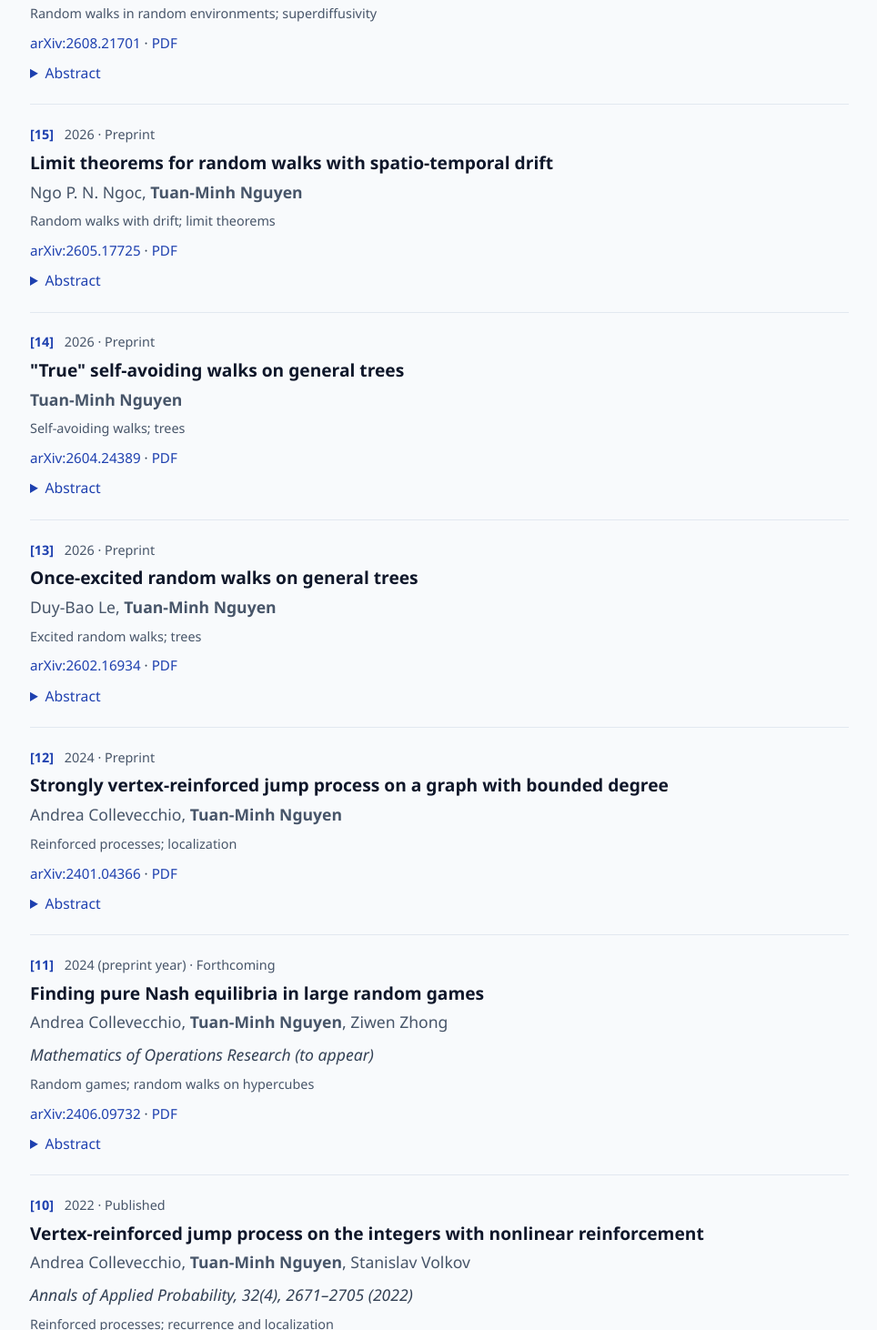
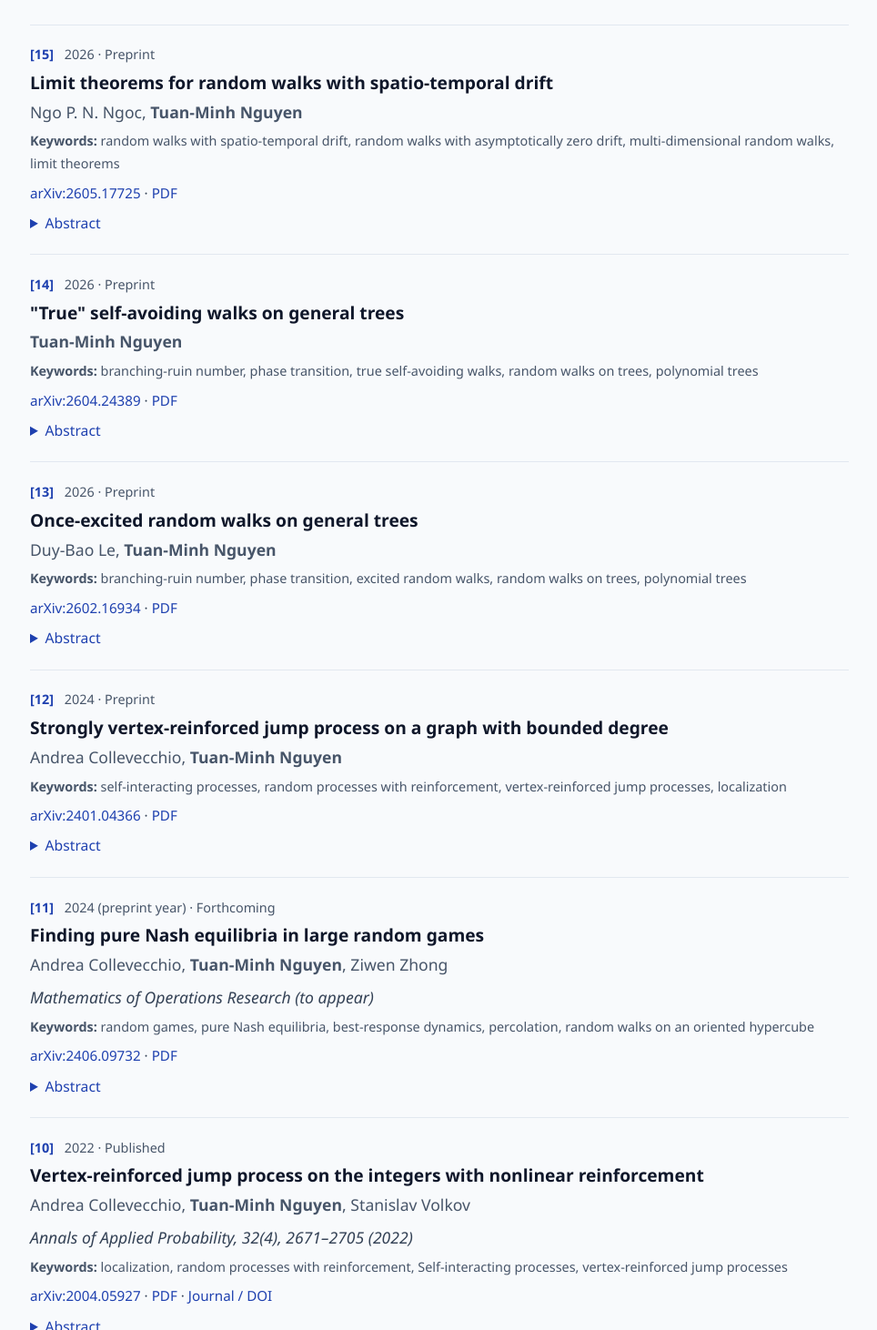
Before and after one commit to tuan-minh-nguyen/tuan-minh-nguyen.github.io, a plain HTML site: page publications.html in a window 1280 px wide. Shown: the part 1338-2800 px from the top of the page at 91% size, without its empty margins (157-1121 px from the left). Drawn offline with nearby package versions, Linux system fonts and the light colour scheme.

Commit message:
Replace generated topic labels with verified author keywords

```diff
--- a/publications.html
+++ b/publications.html
@@ -225,7 +225,7 @@
 
 <p class="intro">Papers and preprints in reverse publication-number order. Select a title to read the paper, or expand its abstract.</p>
 <div class="pub-controls" id="pub-controls" hidden>
-  <div><label for="paper-search">Search papers</label><input type="search" id="paper-search" placeholder="Title, author, topic, year"></div>
+  <div><label for="paper-search">Search papers</label><input type="search" id="paper-search" placeholder="Title, author, keyword, year"></div>
   <div><label for="paper-status">Publication status</label><select id="paper-status"><option value="all">All papers</option><option value="published">Published</option><option value="forthcoming">Forthcoming</option><option value="preprint">Preprints</option><option value="earlier">Earlier drafts / manuscripts</option></select></div>
   <button type="button" id="toggle-summaries" aria-expanded="false">Expand abstracts</button>
 </div>
@@ -235,7 +235,7 @@
     <div class="paper-meta"><span class="paper-number">[18]</span> <span>2026 · Preprint</span></div>
     <h3 class="paper-title"><a href="https://arxiv.org/abs/2610.10162">Limit shapes for centrally excited walks</a></h3>
     <p class="paper-authors"><a href="https://nitromannitol.github.io/">Ahmed Bou-Rabee</a>, <strong>Tuan-Minh Nguyen</strong>, Yuval Peres, <a href="https://www.cmap.polytechnique.fr/~arvind.singh/research.html">Arvind Singh</a></p>
-    <p class="topics">Excited random walks; limit shapes</p>
+
     <p class="links"><a href="https://arxiv.org/abs/2610.10162">arXiv:2610.10162</a> <span aria-hidden="true">·</span> <a href="https://arxiv.org/pdf/2610.10162">PDF</a></p>
     <p class="paper-journal">Earlier independent draft: <a href="https://arxiv.org/abs/2610.07724">Shape theorem for excited random walks on the integer lattice</a> (arXiv:2610.07724).</p>
     <details class="paper-abstract" data-arxiv="2610.10162"><summary>Abstract</summary><p class="abstract-text">We study random walks whose first departure from each nonzero vertex is biased towards the origin, and establish limit shapes for their ranges.</p><p class="abstract-source"><span class="abstract-note">Summary (original abstract not loaded).</span></p></details>
@@ -246,7 +246,7 @@
     <h3 class="paper-title"><a href="https://arxiv.org/abs/2609.11046">Recurrence and transience of random walks with drift \(\rho x^{\alpha}/t^{\beta}\)</a></h3>
     <p class="paper-authors">Ngo P. N. Ngoc, <strong>Tuan-Minh Nguyen</strong></p>
 
-    <p class="topics">Random walks with drift; recurrence and transience</p>
+
     <p class="links"><a href="https://arxiv.org/abs/2609.11046">arXiv:2609.11046</a> <span aria-hidden="true">·</span> <a href="https://arxiv.org/pdf/2609.11046">PDF</a></p>
     <details class="paper-abstract" data-arxiv="2609.11046"><summary>Abstract</summary><p class="abstract-text">We study recurrence and transience for walks whose conditional drift depends polynomially on their position and time.</p><p class="abstract-source"><span class="abstract-note">Summary (original abstract not loaded).</span></p></details>
 </article>
@@ -256,7 +256,7 @@
     <h3 class="paper-title"><a href="https://arxiv.org/abs/2608.21701">Superdiffusivity of random walks on the three-dimensional randomly oriented Manhattan lattice</a></h3>
     <p class="paper-authors"><strong>Tuan-Minh Nguyen</strong></p>
 
-    <p class="topics">Random walks in random environments; superdiffusivity</p>
+
     <p class="links"><a href="https://arxiv.org/abs/2608.21701">arXiv:2608.21701</a> <span aria-hidden="true">·</span> <a href="https://arxiv.org/pdf/2608.21701">PDF</a></p>
     <details class="paper-abstract" data-arxiv="2608.21701"><summary>Abstract</summary><p class="abstract-text">We establish that in dimension three the diffusion coefficient grows, in the Tauberian sense, as the square root of the logarithm of time, up to iterated-logarithmic corrections.</p><p class="abstract-source"><span class="abstract-note">Summary (original abstract not loaded).</span></p></details>
 </article>
@@ -266,7 +266,7 @@
     <h3 class="paper-title"><a href="https://arxiv.org/abs/2605.17725">Limit theorems for random walks with spatio-temporal drift</a></h3>
     <p class="paper-authors">Ngo P. N. Ngoc, <strong>Tuan-Minh Nguyen</strong></p>
 
-    <p class="topics">Random walks with drift; limit theorems</p>
+    <p class="topics"><strong>Keywords:</strong> random walks with spatio-temporal drift, random walks with asymptotically zero drift, multi-dimensional random walks, limit theorems</p>
     <p class="links"><a href="https://arxiv.org/abs/2605.17725">arXiv:2605.17725</a> <span aria-hidden="true">·</span> <a href="https://arxiv.org/pdf/2605.17725">PDF</a></p>
     <details class="paper-abstract" data-arxiv="2605.17725"><summary>Abstract</summary><p class="abstract-text">We consider discrete-time walks in \(\mathbb R^d\) with a conditional drift that decreases polynomially with time and increases polynomially with distance from the origin. These models are connected to self-interacting random processes. Assuming that the increments admit a moment of some order \(p&gt;2\), we investigate the limiting behaviour. When the drift is linear in the position, a phase transition occurs among Gaussian distributional limits of the normalized walk. For nonlinear drift, a critical line separates three regimes: a Gaussian limit, a non-Gaussian limit described by the stationary law of a stochastic differential equation, and almost sure localization of the normalized walk on a hypersphere.</p><p class="abstract-source"><span class="abstract-note">Summary (original abstract not loaded).</span></p></details>
 </article>
@@ -276,7 +276,7 @@
     <h3 class="paper-title"><a href="https://arxiv.org/abs/2604.24389">&quot;True&quot; self-avoiding walks on general trees</a></h3>
     <p class="paper-authors"><strong>Tuan-Minh Nguyen</strong></p>
 
-    <p class="topics">Self-avoiding walks; trees</p>
+    <p class="topics"><strong>Keywords:</strong> branching-ruin number, phase transition, true self-avoiding walks, random walks on trees, polynomial trees</p>
     <p class="links"><a href="https://arxiv.org/abs/2604.24389">arXiv:2604.24389</a> <span aria-hidden="true">·</span> <a href="https://arxiv.org/pdf/2604.24389">PDF</a></p>
     <details class="paper-abstract" data-arxiv="2604.24389"><summary>Abstract</summary><p class="abstract-text">We investigate true self-avoiding walks on infinite locally finite trees. Starting at the root, the walk chooses an incident edge at each step with probability proportional to its weight; an edge traversed \(n\) times has weight \(w(n)=\exp(-\beta n)\). We establish a sharp recurrence–transience transition in terms of the branching-ruin number of the tree, which is also the Hausdorff dimension of its boundary for a suitable metric. Transience holds almost surely when this number exceeds \(1/2\), and recurrence holds when it is smaller than \(1/2\). The result answers a question of Kosygina.</p><p class="abstract-source"><span class="abstract-note">Summary (original abstract not loaded).</span></p></details>
 </article>
@@ -286,7 +286,7 @@
     <h3 class="paper-title"><a href="https://arxiv.org/abs/2602.16934">Once-excited random walks on general trees</a></h3>
     <p class="paper-authors">Duy-Bao Le, <strong>Tuan-Minh Nguyen</strong></p>
 
-    <p class="topics">Excited random walks; trees</p>
+    <p class="topics"><strong>Keywords:</strong> branching-ruin number, phase transition, excited random walks, random walks on trees, polynomial trees</p>
     <p class="links"><a href="https://arxiv.org/abs/2602.16934">arXiv:2602.16934</a> <span aria-hidden="true">·</span> <a href="https://arxiv.org/pdf/2602.16934">PDF</a></p>
     <details class="paper-abstract" data-arxiv="2602.16934"><summary>Abstract</summary><p class="abstract-text">We consider walks on trees with one cookie initially placed at every vertex. At its first visit to a vertex, the walker consumes the cookie and makes a biased step; later departures from that vertex are symmetric. The bias parameters constitute an independent random environment. For general trees with polynomial growth, we prove a sharp recurrence–transience transition whose threshold depends on the branching-ruin number.</p><p class="abstract-source"><span class="abstract-note">Summary (original abstract not loaded).</span></p></details>
 </article>
@@ -296,7 +296,7 @@
     <h3 class="paper-title"><a href="https://arxiv.org/abs/2401.04366">Strongly vertex-reinforced jump process on a graph with bounded degree</a></h3>
     <p class="paper-authors">Andrea Collevecchio, <strong>Tuan-Minh Nguyen</strong></p>
 
-    <p class="topics">Reinforced processes; localization</p>
+    <p class="topics"><strong>Keywords:</strong> self-interacting processes, random processes with reinforcement, vertex-reinforced jump processes, localization</p>
     <p class="links"><a href="https://arxiv.org/abs/2401.04366">arXiv:2401.04366</a> <span aria-hidden="true">·</span> <a href="https://arxiv.org/pdf/2401.04366">PDF</a></p>
     <details class="paper-abstract" data-arxiv="2401.04366"><summary>Abstract</summary><p class="abstract-text">We study nonlinear vertex-reinforced jump processes on arbitrary infinite graphs of bounded degree. Suppose that the reinforcement function \(w\) is nondecreasing and that its reciprocal is integrable. We prove that almost surely only finitely many vertices are visited. When \(w\) is comparable to a superlinear polynomial, the process ultimately remains on a star-shaped subgraph and exactly one vertex has unbounded local time.</p><p class="abstract-source"><span class="abstract-note">Summary (original abstract not loaded).</span></p></details>
 </article>
@@ -306,7 +306,7 @@
     <h3 class="paper-title"><a href="https://arxiv.org/abs/2406.09732">Finding pure Nash equilibria in large random games</a></h3>
     <p class="paper-authors">Andrea Collevecchio, <strong>Tuan-Minh Nguyen</strong>, Ziwen Zhong</p>
     <p class="paper-journal">Mathematics of Operations Research (to appear)</p>
-    <p class="topics">Random games; random walks on hypercubes</p>
+    <p class="topics"><strong>Keywords:</strong> random games, pure Nash equilibria, best-response dynamics, percolation, random walks on an oriented hypercube</p>
     <p class="links"><a href="https://arxiv.org/abs/2406.09732">arXiv:2406.09732</a> <span aria-hidden="true">·</span> <a href="https://arxiv.org/pdf/2406.09732">PDF</a></p>
     <details class="paper-abstract" data-arxiv="2406.09732"><summary>Abstract</summary><p class="abstract-text">Best response dynamics updates a strategy profile by randomly selecting players who can improve their payoff by changing strategy. A pure Nash equilibrium is an absorbing profile, but an equilibrium need not exist and the dynamics may enter a subgame without one. We investigate random games with \(N\) players, two actions per player, and independent identically distributed payoffs, allowing distributions with atoms and hence ties. The game defines a random environment on the \(N\)-dimensional hypercube, in which pure Nash equilibria and traps are distinguished sets. We prove that a class of walks, including best response dynamics and simple random walk, reaches an equilibrium before entering any trap with high probability.</p><p class="abstract-source"><span class="abstract-note">Summary (original abstract not loaded).</span></p></details>
 </article>
@@ -316,7 +316,7 @@
     <h3 class="paper-title"><a href="https://doi.org/10.1214/21-AAP1743">Vertex-reinforced jump process on the integers with nonlinear reinforcement</a></h3>
     <p class="paper-authors">Andrea Collevecchio, <strong>Tuan-Minh Nguyen</strong>, Stanislav Volkov</p>
     <p class="paper-journal">Annals of Applied Probability, 32(4), 2671–2705 (2022)</p>
-    <p class="topics">Reinforced processes; recurrence and localization</p>
+    <p class="topics"><strong>Keywords:</strong> localization, random processes with reinforcement, Self-interacting processes, vertex-reinforced jump processes</p>
     <p class="links"><a href="https://arxiv.org/abs/2004.05927">arXiv:2004.05927</a> <span aria-hidden="true">·</span> <a href="https://arxiv.org/pdf/2004.05927">PDF</a> <span aria-hidden="true">·</span> <a href="https://doi.org/10.1214/21-AAP1743">Journal / DOI</a></p>
     <details class="paper-abstract" data-arxiv="2004.05927"><summary>Abstract</summary><p class="abstract-text">We consider a nonlinear vertex-reinforced jump process on \(\mathbb Z\) with initial weights one and an increasing measurable weight function \(w:[1,\infty)\to[1,\infty)\). If \(\int_1^\infty du/w(u)=\infty\), we prove recurrence, with every vertex visited infinitely often and all local times unbounded. If \(\int_1^\infty du/w(u)&lt;\infty\) and, for some \(\rho&gt;0\), the function \(t\mapsto w(t)^\rho\int_t^\infty du/w(u)\) is nonincreasing, we prove eventual localization on precisely three vertices, exactly one of which has unbounded local time. For equal initial weights, transience is impossible: some vertex receives infinitely many visits. This extends the recurrence result of Davis and Volkov (2002) for linear reinforcement.</p><p class="abstract-source"><span class="abstract-note">Summary (original abstract not loaded).</span></p></details>
 </article>
@@ -326,7 +326,7 @@
     <h3 class="paper-title"><a href="https://doi.org/10.1007/s10955-022-02926-2">Speed of excited random walks with long backward steps</a></h3>
     <p class="paper-authors"><strong>Tuan-Minh Nguyen</strong></p>
     <p class="paper-journal">Journal of Statistical Physics, 188(1), Article 3 (2022)</p>
-    <p class="topics">Excited random walks; speed; branching processes</p>
+    <p class="topics"><strong>Keywords:</strong> Excited random walks, Non-nearest neighbour random walks, Multi-type branching processes with emigration</p>
     <p class="links"><a href="https://arxiv.org/abs/2103.10610">arXiv:2103.10610</a> <span aria-hidden="true">·</span> <a href="https://arxiv.org/pdf/2103.10610">PDF</a> <span aria-hidden="true">·</span> <a href="https://doi.org/10.1007/s10955-022-02926-2">Journal / DOI</a></p>
     <details class="paper-abstract" data-arxiv="2103.10610"><summary>Abstract</summary><p class="abstract-text">We study multi-excited walks on \(\mathbb Z\) whose jumps from \(x\) are either to \(x+1\) or to \(x-i\), where \(1\le i\le L\) and \(L\ge1\). We identify an associated multitype branching structure and prove a limit theorem for a multitype Galton–Watson process with emigration. Combining this theorem with the method of Basdevant and Singh (2008), we extend their nearest-neighbour speed criterion: in the regime of right transience, the speed is strictly positive exactly when the expected total drift \(\delta\) exceeds two. This establishes a special case of a conjecture of Davis and Peterson.</p><p class="abstract-source"><span class="abstract-note">Summary (original abstract not loaded).</span></p></details>
 </article>
@@ -336,7 +336,7 @@
     <h3 class="paper-title"><a href="https://doi.org/10.1016/j.spa.2021.08.003">Long range one-cookie random walk with positive speed</a></h3>
     <p class="paper-authors">Andrea Collevecchio, Kais Hamza, <strong>Tuan-Minh Nguyen</strong></p>
     <p class="paper-journal">Stochastic Processes and their Applications, 142(12), 462–478 (2021)</p>
-    <p class="topics">Excited random walks; speed</p>
+    <p class="topics"><strong>Keywords:</strong> excited random walks, self-interacting random walks</p>
     <p class="links"><a href="https://arxiv.org/abs/2011.00493">arXiv:2011.00493</a> <span aria-hidden="true">·</span> <a href="https://arxiv.org/pdf/2011.00493">PDF</a> <span aria-hidden="true">·</span> <a href="https://doi.org/10.1016/j.spa.2021.08.003">Journal / DOI</a></p>
     <details class="paper-abstract" data-arxiv="2011.00493"><summary>Abstract</summary><p class="abstract-text">We consider one-dimensional excited walks whose first departure from a vertex may include long jumps and has positive mean displacement to the right. Departures from previously visited vertices have the increment law of a simple symmetric random walk. We prove a sufficient condition for strictly positive speed.</p><p class="abstract-source"><span class="abstract-note">Summary (original abstract not loaded).</span></p></details>
 </article>
@@ -346,7 +346,7 @@
     <h3 class="paper-title"><a href="https://doi.org/10.1214/20-AIHP1115">Strongly vertex-reinforced jump process on a complete graph</a></h3>
     <p class="paper-authors">Olivier Raimond, <strong>Tuan-Minh Nguyen</strong></p>
     <p class="paper-journal">Annales de l'Institut Henri Poincaré, Probabilités et Statistiques, 57(3), 1549–1568 (2021)</p>
-    <p class="topics">Reinforced processes; localization</p>
+    <p class="topics"><strong>Keywords:</strong> Non convergence to unstable equilibria, Nonlinear reinforcement, Random walks with memory, Stochastic approximation, Vertex-reinforced jump processes</p>
     <p class="links"><a href="https://arxiv.org/abs/1810.06905">arXiv:1810.06905</a> <span aria-hidden="true">·</span> <a href="https://arxiv.org/pdf/1810.06905">PDF</a> <span aria-hidden="true">·</span> <a href="https://doi.org/10.1214/20-AIHP1115">Journal / DOI</a></p>
     <details class="paper-abstract" data-arxiv="1810.06905"><summary>Abstract</summary><p class="abstract-text">For vertex-reinforced jump processes with reinforcement \(w(t)=t^\alpha\), \(\alpha&gt;1\), we study the distribution of occupation times on a complete graph. We prove that almost surely one vertex has infinite total occupation time, while the combined occupation time of all other vertices is finite.</p><p class="abstract-source"><span class="abstract-note">Summary (original abstract not loaded).</span></p></details>
 </article>
@@ -356,7 +356,7 @@
     <h3 class="paper-title"><a href="https://doi.org/10.1017/jpr.2020.19">On a class of random walks in simplexes</a></h3>
     <p class="paper-authors"><strong>Tuan-Minh Nguyen</strong>, Stanislav Volkov</p>
     <p class="paper-journal">Journal of Applied Probability, 57(2), 409–428 (2020)</p>
-    <p class="topics">Markov chains; limit distributions</p>
+    <p class="topics"><strong>Keywords:</strong> Random walks in simplexes, iterated random functions, Dirichlet distribution, stick-breaking process</p>
     <p class="links"><a href="https://arxiv.org/abs/1709.00174">arXiv:1709.00174</a> <span aria-hidden="true">·</span> <a href="https://arxiv.org/pdf/1709.00174">PDF</a> <span aria-hidden="true">·</span> <a href="https://doi.org/10.1017/jpr.2020.19">Journal / DOI</a></p>
     <details class="paper-abstract" data-arxiv="1709.00174"><summary>Abstract</summary><p class="abstract-text">We consider Markov chains in the standard simplex of dimension \(d\ge1\). From an interior point, the chain selects one of the \(d+1\) vertices with probabilities depending on its current position, and jumps to a random point on the segment towards the selected vertex. Using properties of beta distributions, we identify Dirichlet limiting laws in several cases. We also investigate an urn-based history-dependent walk on \([0,1]\) and prove convergence in distribution to the arcsine law.</p><p class="abstract-source"><span class="abstract-note">Summary (original abstract not loaded).</span></p></details>
 </article>
@@ -366,7 +366,7 @@
     <h3 class="paper-title"><a href="https://doi.org/10.1002/rsa.20702">A universal result for consecutive random subdivision of polygons</a></h3>
     <p class="paper-authors"><strong>Nguyen Tuan Minh</strong>, Stanislav Volkov</p>
     <p class="paper-journal">Random Structures &amp; Algorithms, 51(2), 341–371 (2017)</p>
-    <p class="topics">Random geometry; products of random matrices</p>
+    <p class="topics"><strong>Keywords:</strong> Random subdivisions, products of random matrices, Lyapunov exponents</p>
     <p class="links"><a href="https://arxiv.org/abs/1506.04942">arXiv:1506.04942</a> <span aria-hidden="true">·</span> <a href="https://arxiv.org/pdf/1506.04942">PDF</a> <span aria-hidden="true">·</span> <a href="https://doi.org/10.1002/rsa.20702">Journal / DOI</a></p>
     <details class="paper-abstract" data-arxiv="1506.04942"><summary>Abstract</summary><p class="abstract-text">Starting from a convex polygon with \(d\ge3\) edges, we independently choose a point on each edge according to a common distribution of the relative position, denoted by \(\xi\). Connecting these points and repeating the procedure defines a sequence of random polygons. Under mild nondegeneracy assumptions on \(\xi\), we prove that their shapes become asymptotically flat. We study the rate of convergence and, for triangles, express how the exact rate can be calculated through Lyapunov exponents. Using products of random matrices, we extend the results of Volkov (2013).</p><p class="abstract-source"><span class="abstract-note">Summary (original abstract not loaded).</span></p></details>
 </article>
@@ -376,7 +376,7 @@
     <h3 class="paper-title"><a href="https://www.mathnet.ru/php/archive.phtml?jrnid=timb&amp;option_lang=eng&amp;paperid=263&amp;wshow=paper">Conservation law for the Cauchy-Navier equation of elastodynamics wave via Fourier transform</a></h3>
     <p class="paper-authors">Victor Korzyuk, Nguyen Van Vinh, <strong>Nguyen Tuan Minh</strong></p>
     <p class="paper-journal">Trudy Instituta Matematiki, 24(1), 100–106 (2016)</p>
-    <p class="topics">Partial differential equations; Fourier analysis</p>
+
     <p class="links"><a href="https://www.mathnet.ru/php/archive.phtml?jrnid=timb&amp;option_lang=eng&amp;paperid=263&amp;wshow=paper">Journal / repository</a></p>
     <details class="paper-abstract"><summary>Abstract</summary><p class="abstract-text">We derive a total-energy formula for the Cauchy problem for the Cauchy–Navier equation describing isotropic elastodynamics.</p><p class="abstract-source"><span class="abstract-note">Summary (original abstract not loaded).</span></p></details>
 </article>
@@ -386,7 +386,7 @@
     <h3 class="paper-title"><a href="https://elib.bsu.by/handle/123456789/49231">Queueing system \(\mathrm{GI}/\mathrm{M}/1\) with admission control</a></h3>
     <p class="paper-authors"><strong>Tuan-Minh Nguyen</strong>, Alexander Dudin</p>
     <p class="paper-journal">Vestnik Belorusskogo Gosudarstvennogo Universiteta. Seria 1. Fizika, Matematika, Informatika, 2012(3), 135–141 (2012)</p>
-    <p class="topics">Queueing theory</p>
+
     <p class="links"><a href="https://elib.bsu.by/handle/123456789/49231">Journal / repository</a></p>
     <details class="paper-abstract"><summary>Abstract</summary><p class="abstract-text">We study a \(\mathrm{GI}/\mathrm{M}/1\) queue with randomized threshold admission control.</p><p class="abstract-source"><span class="abstract-note">Summary (original abstract not loaded).</span></p></details>
 </article>
@@ -396,7 +396,7 @@
     <h3 class="paper-title"><a href="https://doi.org/10.3846/13926292.2012.734864">Classical solution of the Cauchy problem for biwave equation: Application of Fourier transform</a></h3>
     <p class="paper-authors">Victor Korzyuk, Nguyen Van Vinh, <strong>Nguyen Tuan Minh</strong></p>
     <p class="paper-journal">Mathematical Modelling and Analysis, 17(5), 630–641 (2012)</p>
-    <p class="topics">Partial differential equations; Fourier analysis</p>
+    <p class="topics"><strong>Keywords:</strong> biwave equation, Fourier transform, Cauchy problem</p>
     <p class="links"><a href="https://arxiv.org/abs/1111.2132">arXiv:1111.2132</a> <span aria-hidden="true">·</span> <a href="https://arxiv.org/pdf/1111.2132">PDF</a> <span aria-hidden="true">·</span> <a href="https://doi.org/10.3846/13926292.2012.734864">Journal / DOI</a></p>
     <details class="paper-abstract" data-arxiv="1111.2132"><summary>Abstract</summary><p class="abstract-text">Using Fourier analysis, we determine an exact solution of the Cauchy problem for the \(n\)-dimensional biwave equation in \(\mathbb R^n\times[0,\infty)\).</p><p class="abstract-source"><span class="abstract-note">Summary (original abstract not loaded).</span></p></details>
 </article>
@@ -406,7 +406,7 @@
     <h3 class="paper-title"><a href="https://arxiv.org/abs/1111.2140">Malliavin-Stein method for multi-dimensional U-statistics of Poisson point processes</a></h3>
     <p class="paper-authors"><strong>Nguyen Tuan Minh</strong></p>
 
-    <p class="topics">Poisson point processes; Malliavin calculus; Gaussian approximation</p>
+    <p class="topics"><strong>Keywords:</strong> U-statistics, Poisson point processes, Malliavin calculus, Steins method</p>
     <p class="links"><a href="https://arxiv.org/abs/1111.2140">arXiv:1111.2140</a> <span aria-hidden="true">·</span> <a href="https://arxiv.org/pdf/1111.2140">PDF</a></p>
     <details class="paper-abstract" data-arxiv="1111.2140"><summary>Abstract</summary><p class="abstract-text">We apply the Malliavin–Stein inequality on Poisson space to bound a probability distance between a Gaussian vector and a vector formed by U-statistics of Poisson point processes.</p><p class="abstract-source"><span class="abstract-note">Summary (original abstract not loaded).</span></p></details>
 </article>
```
